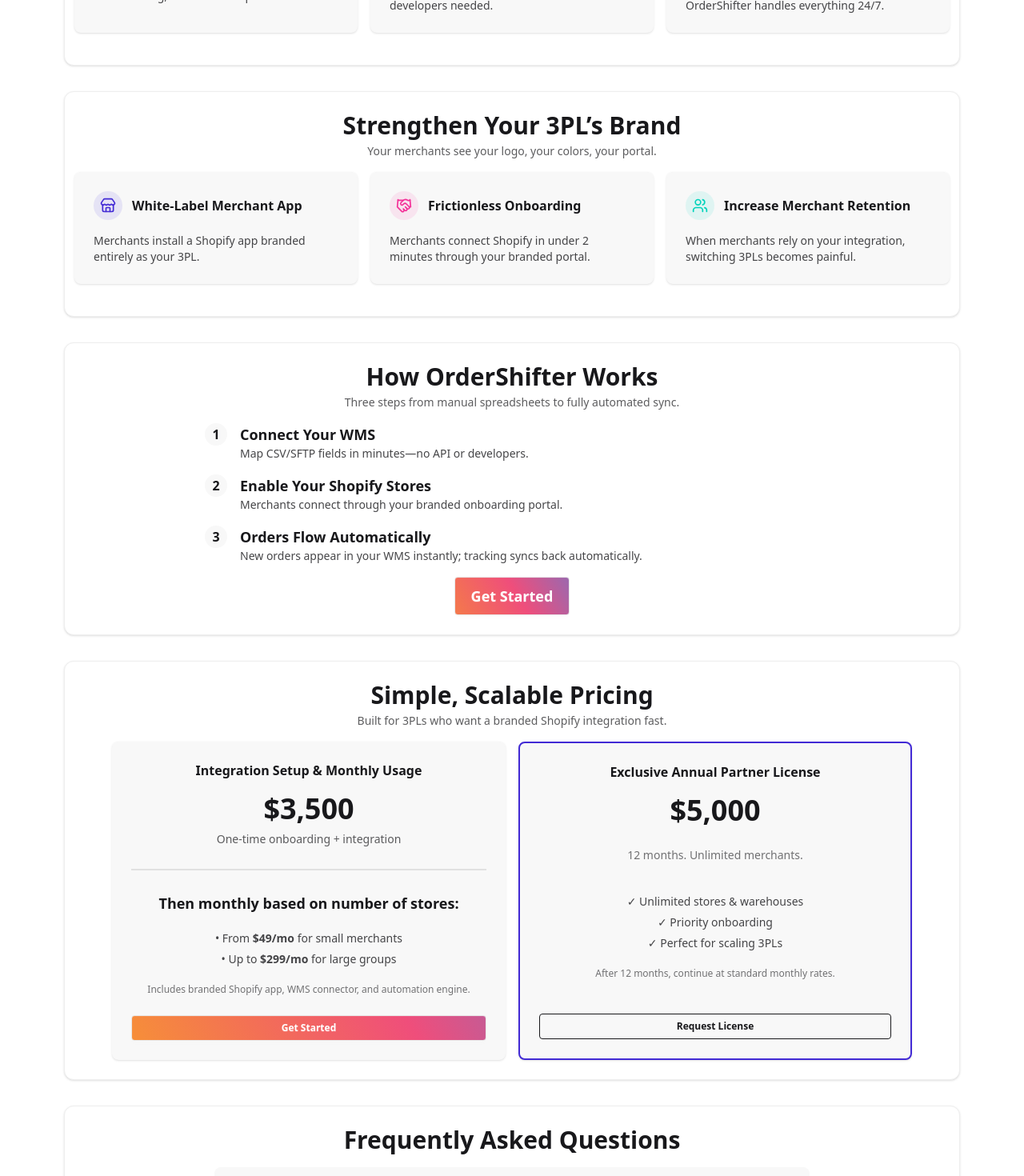
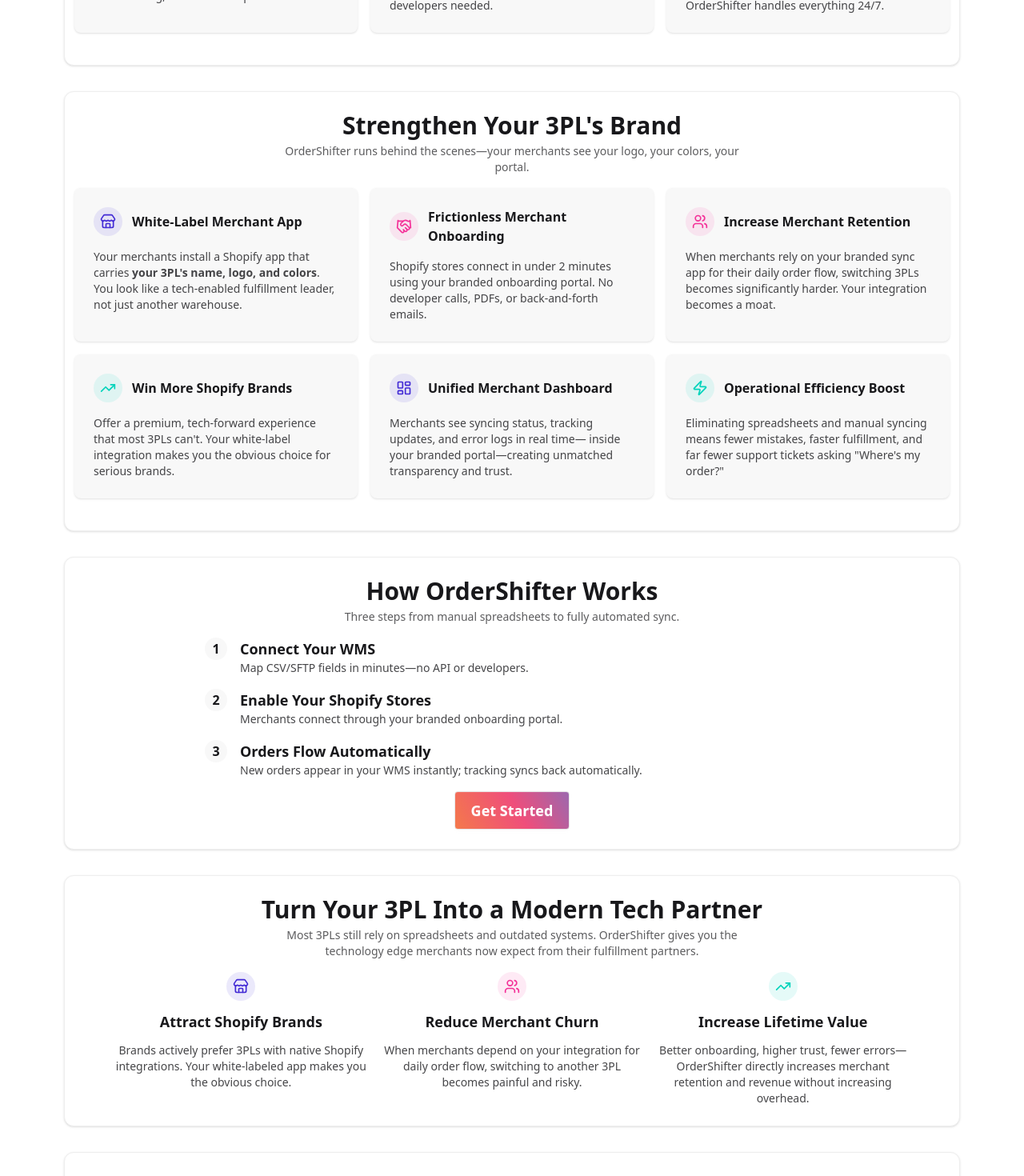
Before and after one commit to srdjank87/ordershifter, a Next.js app: page / in a window 1280 px wide. Shown: the part 760-2230 px from the top of the page at 80% size. Built offline with nearby package versions, Linux system fonts and the light colour scheme.

Commit message:
Restore full brand + tech partner sections with spacing fixes

```diff
--- a/app/page.tsx
+++ b/app/page.tsx
@@ -48,7 +48,7 @@
         </div>
       </header>
 
-      {/* GLOBAL WRAPPER WITH EVEN MOBILE PADDING */}
+      {/* GLOBAL WRAPPER */}
       <div className="max-w-6xl mx-auto px-4 pb-16 space-y-8">
         {/* HERO */}
         <section className="text-center pt-10 pb-6 space-y-4 animate-appearFromRight">
@@ -84,7 +84,7 @@
           </p>
         </section>
 
-        {/* BENEFITS */}
+        {/* PRIMARY BENEFITS */}
         <section
           id="benefits"
           className="py-6 bg-base-100 rounded-xl shadow-sm border border-base-300 space-y-4"
@@ -99,8 +99,8 @@
           </div>
 
           <div className="grid md:grid-cols-3 gap-4 pb-4 px-2 sm:px-3 animate-appearFromRight">
-            {/* CARD */}
-            <div className="card bg-base-200 shadow-sm hover:-translate-y-1 hover:shadow-md transition">
+            {/* Real-Time Order Sync */}
+            <div className="card bg-base-200 shadow-sm transition hover:-translate-y-1 hover:shadow-md">
               <div className="card-body">
                 <div className="flex items-center gap-3 mb-2">
                   <div className="relative flex items-center justify-center">
@@ -110,12 +110,13 @@
                   <h3 className="card-title text-base">Real-Time Order Sync</h3>
                 </div>
                 <p className="text-sm opacity-80">
-                  Orders flow instantly from Shopify to your WMS—no lag, no manual steps.
+                  Orders flow instantly from Shopify to your WMS - no lag, no manual steps.
                 </p>
               </div>
             </div>
 
-            <div className="card bg-base-200 shadow-sm hover:-translate-y-1 hover:shadow-md transition">
+            {/* Zero-Code WMS */}
+            <div className="card bg-base-200 shadow-sm transition hover:-translate-y-1 hover:shadow-md">
               <div className="card-body">
                 <div className="flex items-center gap-3 mb-2">
                   <div className="p-2 rounded-full bg-primary/10 text-primary animate-popup">
@@ -129,7 +130,8 @@
               </div>
             </div>
 
-            <div className="card bg-base-200 shadow-sm hover:-translate-y-1 hover:shadow-md transition">
+            {/* Full Automation */}
+            <div className="card bg-base-200 shadow-sm transition hover:-translate-y-1 hover:shadow-md">
               <div className="card-body">
                 <div className="flex items-center gap-3 mb-2">
                   <div className="p-2 rounded-full bg-secondary/10 text-secondary animate-popup">
@@ -145,20 +147,21 @@
           </div>
         </section>
 
-        {/* WHITE-LABEL */}
+        {/* WHITE-LABEL & RETENTION – 6 CARDS */}
         <section className="py-6 bg-base-100 rounded-xl shadow-sm border border-base-300 space-y-4">
           <div className="text-center space-y-1">
             <h2 className="text-2xl md:text-3xl font-bold">
-              Strengthen Your 3PL’s Brand
+              Strengthen Your 3PL&apos;s Brand
             </h2>
             <p className="text-sm opacity-70 max-w-xl mx-auto">
-              Your merchants see your logo, your colors, your portal.
+              OrderShifter runs behind the scenes—your merchants see your logo, your colors, your
+              portal.
             </p>
           </div>
 
           <div className="grid md:grid-cols-3 gap-4 pb-4 px-2 sm:px-3 animate-appearFromRight">
-            {/* CARD 1 */}
-            <div className="card bg-base-200 shadow-sm hover:-translate-y-1 hover:shadow-md transition">
+            {/* White-Label Merchant App */}
+            <div className="card bg-base-200 shadow-sm transition hover:-translate-y-1 hover:shadow-md">
               <div className="card-body">
                 <div className="flex items-center gap-3 mb-2">
                   <div className="p-2 rounded-full bg-primary/10 text-primary animate-popup">
@@ -167,37 +170,88 @@
                   <h3 className="card-title text-base">White-Label Merchant App</h3>
                 </div>
                 <p className="text-sm opacity-80">
-                  Merchants install a Shopify app branded entirely as your 3PL.
+                  Your merchants install a Shopify app that carries <strong>your 3PL&apos;s name, logo, and colors</strong>. You look like a
+                  tech-enabled fulfillment leader, not just another warehouse.
                 </p>
               </div>
             </div>
 
-            {/* CARD 2 */}
-            <div className="card bg-base-200 shadow-sm hover:-translate-y-1 hover:shadow-md transition">
+            {/* Frictionless Onboarding */}
+            <div className="card bg-base-200 shadow-sm transition hover:-translate-y-1 hover:shadow-md">
               <div className="card-body">
                 <div className="flex items-center gap-3 mb-2">
                   <div className="p-2 rounded-full bg-secondary/10 text-secondary animate-popup">
                     <Handshake className="w-5 h-5" />
                   </div>
-                  <h3 className="card-title text-base">Frictionless Onboarding</h3>
+                  <h3 className="card-title text-base">Frictionless Merchant Onboarding</h3>
                 </div>
                 <p className="text-sm opacity-80">
-                  Merchants connect Shopify in under 2 minutes through your branded portal.
+                  Shopify stores connect in under 2 minutes using your branded onboarding portal.
+                  No developer calls, PDFs, or back-and-forth emails.
                 </p>
               </div>
             </div>
 
-            {/* CARD 3 */}
-            <div className="card bg-base-200 shadow-sm hover:-translate-y-1 hover:shadow-md transition">
+            {/* Increase Retention */}
+            <div className="card bg-base-200 shadow-sm transition hover:-translate-y-1 hover:shadow-md">
               <div className="card-body">
                 <div className="flex items-center gap-3 mb-2">
-                  <div className="p-2 rounded-full bg-accent/10 text-accent animate-popup">
+                  <div className="p-2 rounded-full bg-secondary/10 text-secondary animate-popup">
                     <Users className="w-5 h-5" />
                   </div>
                   <h3 className="card-title text-base">Increase Merchant Retention</h3>
                 </div>
                 <p className="text-sm opacity-80">
-                  When merchants rely on your integration, switching 3PLs becomes painful.
+                  When merchants rely on your branded sync app for their daily order flow,
+                  switching 3PLs becomes significantly harder. Your integration becomes a moat.
+                </p>
+              </div>
+            </div>
+
+            {/* Win More Shopify Brands */}
+            <div className="card bg-base-200 shadow-sm transition hover:-translate-y-1 hover:shadow-md">
+              <div className="card-body">
+                <div className="flex items-center gap-3 mb-2">
+                  <div className="p-2 rounded-full bg-accent/10 text-accent animate-popup">
+                    <TrendingUp className="w-5 h-5" />
+                  </div>
+                  <h3 className="card-title text-base">Win More Shopify Brands</h3>
+                </div>
+                <p className="text-sm opacity-80">
+                  Offer a premium, tech-forward experience that most 3PLs can&apos;t. Your
+                  white-label integration makes you the obvious choice for serious brands.
+                </p>
+              </div>
+            </div>
+
+            {/* Unified Merchant Dashboard */}
+            <div className="card bg-base-200 shadow-sm transition hover:-translate-y-1 hover:shadow-md">
+              <div className="card-body">
+                <div className="flex items-center gap-3 mb-2">
+                  <div className="p-2 rounded-full bg-primary/10 text-primary animate-popup">
+                    <LayoutDashboard className="w-5 h-5" />
+                  </div>
+                  <h3 className="card-title text-base">Unified Merchant Dashboard</h3>
+                </div>
+                <p className="text-sm opacity-80">
+                  Merchants see syncing status, tracking updates, and error logs in real time—
+                  inside your branded portal—creating unmatched transparency and trust.
+                </p>
+              </div>
+            </div>
+
+            {/* Operational Efficiency Boost */}
+            <div className="card bg-base-200 shadow-sm transition hover:-translate-y-1 hover:shadow-md">
+              <div className="card-body">
+                <div className="flex items-center gap-3 mb-2">
+                  <div className="p-2 rounded-full bg-accent/10 text-accent animate-popup">
+                    <Zap className="w-5 h-5" />
+                  </div>
+                  <h3 className="card-title text-base">Operational Efficiency Boost</h3>
+                </div>
+                <p className="text-sm opacity-80">
+                  Eliminating spreadsheets and manual syncing means fewer mistakes, faster
+                  fulfillment, and far fewer support tickets asking &quot;Where&apos;s my order?&quot;
                 </p>
               </div>
             </div>
@@ -261,6 +315,60 @@
           </div>
         </section>
 
+        {/* 3PL COMPETITIVE ADVANTAGE – 3 CARDS */}
+        <section className="py-6 bg-base-100 rounded-xl shadow-sm border border-base-300 space-y-4">
+          <div className="text-center space-y-1">
+            <h2 className="text-2xl md:text-3xl font-bold">
+              Turn Your 3PL Into a Modern Tech Partner
+            </h2>
+            <p className="text-sm opacity-70 max-w-xl mx-auto">
+              Most 3PLs still rely on spreadsheets and outdated systems. OrderShifter gives you the
+              technology edge merchants now expect from their fulfillment partners.
+            </p>
+          </div>
+
+          <div className="grid md:grid-cols-3 gap-4 max-w-5xl mx-auto px-2 sm:px-3">
+            <div className="text-center space-y-3">
+              <div className="flex justify-center">
+                <div className="p-2 rounded-full bg-primary/10 text-primary animate-popup">
+                  <Store className="w-5 h-5" />
+                </div>
+              </div>
+              <h3 className="text-lg font-semibold">Attract Shopify Brands</h3>
+              <p className="text-sm opacity-80">
+                Brands actively prefer 3PLs with native Shopify integrations. Your white-labeled app
+                makes you the obvious choice.
+              </p>
+            </div>
+
+            <div className="text-center space-y-3">
+              <div className="flex justify-center">
+                <div className="p-2 rounded-full bg-secondary/10 text-secondary animate-popup">
+                  <Users className="w-5 h-5" />
+                </div>
+              </div>
+              <h3 className="text-lg font-semibold">Reduce Merchant Churn</h3>
+              <p className="text-sm opacity-80">
+                When merchants depend on your integration for daily order flow, switching to another
+                3PL becomes painful and risky.
+              </p>
+            </div>
+
+            <div className="text-center space-y-3">
+              <div className="flex justify-center">
+                <div className="p-2 rounded-full bg-accent/10 text-accent animate-popup">
+                  <TrendingUp className="w-5 h-5" />
+                </div>
+              </div>
+              <h3 className="text-lg font-semibold">Increase Lifetime Value</h3>
+              <p className="text-sm opacity-80">
+                Better onboarding, higher trust, fewer errors—OrderShifter directly increases
+                merchant retention and revenue without increasing overhead.
+              </p>
+            </div>
+          </div>
+        </section>
+
         {/* PRICING */}
         <section
           id="pricing"
@@ -300,7 +408,8 @@
                 </div>
 
                 <p className="text-xs opacity-60 mt-3">
-                  Includes branded Shopify app, WMS connector, and automation engine.
+                  Includes branded Shopify app, onboarding portal, WMS connector, and automation
+                  engine.
                 </p>
 
                 <Link href="/signup" className="btn btn-gradient btn-sm mt-4">
@@ -309,7 +418,7 @@
               </div>
             </div>
 
-            {/* Exclusive License */}
+            {/* Exclusive Annual License */}
             <div className="card bg-base-200 shadow border-2 border-primary">
               <div className="card-body text-center">
                 <h3 className="card-title justify-center text-base">
@@ -321,7 +430,7 @@
 
                 <div className="space-y-1.5 mt-3 text-sm opacity-80">
                   <p>✓ Unlimited stores &amp; warehouses</p>
-                  <p>✓ Priority onboarding</p>
+                  <p>✓ Priority onboarding &amp; support</p>
                   <p>✓ Perfect for scaling 3PLs</p>
                 </div>
 
@@ -353,7 +462,7 @@
                 Does OrderShifter require a custom API?
               </div>
               <div className="collapse-content text-sm opacity-80">
-                <p>No — CSV/SFTP is fully supported. API optional.</p>
+                <p>No — CSV/SFTP is fully supported. API is optional.</p>
               </div>
             </div>
 
@@ -364,7 +473,8 @@
               </div>
               <div className="collapse-content text-sm opacity-80">
                 <p>
-                  Yes, through your branded portal with smart routing rules.
+                  Yes, through your branded portal with smart routing rules and clear status
+                  visibility.
                 </p>
               </div>
             </div>
@@ -375,7 +485,7 @@
                 How fast does it sync?
               </div>
               <div className="collapse-content text-sm opacity-80">
-                <p>Most updates appear in seconds.</p>
+                <p>Most updates appear within seconds thanks to background job queues.</p>
               </div>
             </div>
           </div>
```
